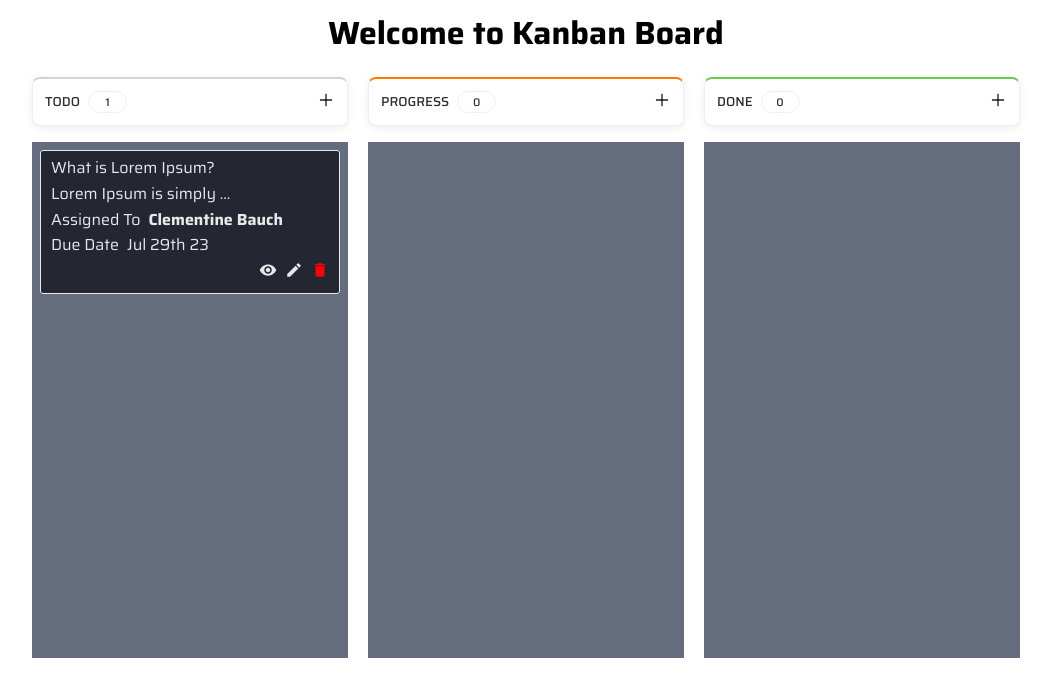
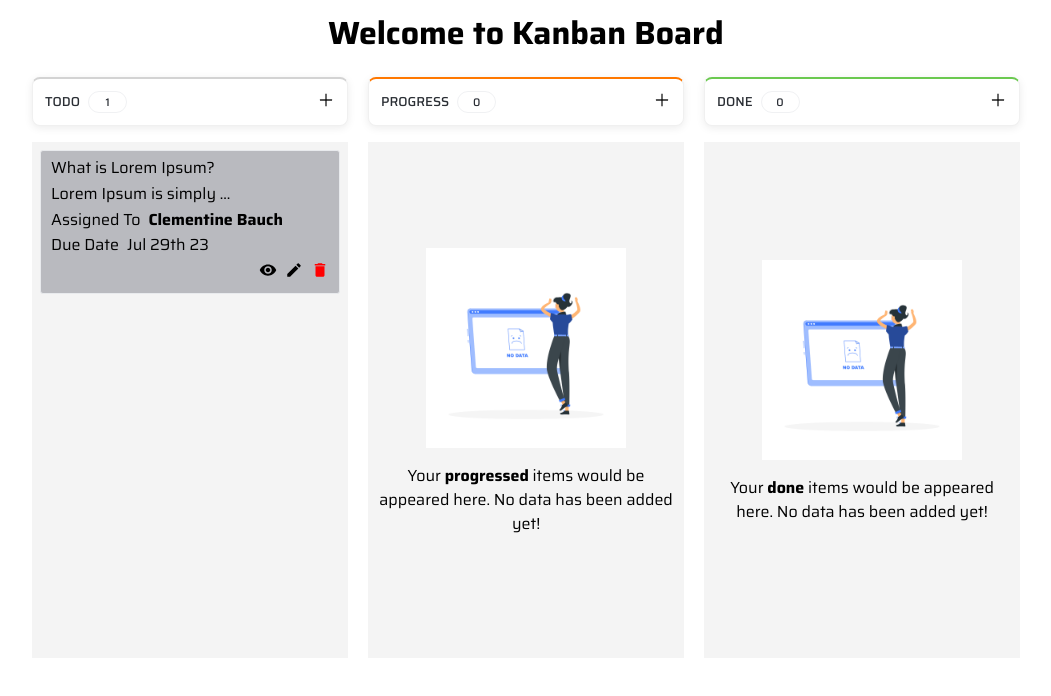
Before and after one commit to sagorpaul142/kanban_board, a React (Vite) app: page / in a window 1280 px wide. Shown: the top 696 px of the page, without its empty margins (114-1165 px from the left). Built offline with nearby package versions, Linux system fonts and the light colour scheme.

Commit message:
no data component add and display

```diff
--- /dev/null
+++ b/src/components/NoData/NoData.jsx
@@ -0,0 +1,16 @@
+import nodata from "../../assets/Nodata.gif"
+import {Image} from "antd";
+
+function NoData({status}) {
+    return (
+        <div className={'text-center'}>
+            <Image preview={false} width={200} src={nodata} alt={'nodata'}/>
+            <p>
+                Your <strong>{status==="progress" ? "progressed" : status}</strong> items would be appeared here.
+                No data has been added yet!
+            </p>
+        </div>
+    );
+}
+
+export default NoData;
--- a/src/components/Task/static/Task.css
+++ b/src/components/Task/static/Task.css
@@ -4,8 +4,9 @@
     padding: 7px 10px;
     min-width: 0;
     flex-grow: 1;
-    background: #242731;
-    color: #E8E8EA;
+    /*background: #242731;*/
+    background: #b9babf;
+    color: #000;
     border-radius: 3px;
     outline: 2px solid transparent;
 }
--- a/src/components/TaskList/TaskList.jsx
+++ b/src/components/TaskList/TaskList.jsx
@@ -1,6 +1,7 @@
 import Task from "../Task/Task.jsx";
 import "./static/TaskList.css"
 import {Draggable, Droppable} from "react-beautiful-dnd";
+import NoData from "../NoData/NoData.jsx";
 
 function TaskList({columnId, column}) {
     return (
@@ -9,9 +10,12 @@ function TaskList({columnId, column}) {
                 <div
                     {...provided.droppableProps}
                     ref={provided.innerRef}
-                    className="mt-4 task_list_column"
+                    className={column.items.length === 0 ? " div_center mt-4 task_list_column" : 'mt-4 task_list_column'}
                 >
                     {
+                        column.items.length === 0 ?
+                            <NoData status={columnId}/>
+                            :
                             column.items.map((item, index) => (
                                 <Draggable
                                     key={item.id}
@@ -25,7 +29,7 @@ function TaskList({columnId, column}) {
                                                 {...provided.draggableProps}
                                                 {...provided.dragHandleProps}
                                                 style={{
-                                                backgroundColor: snapshot.isDragging ? "#263B4A" : "#456C86",
+                                                    // backgroundColor: snapshot.isDragging ? "#263B4A" : "#456C86",
                                                     ...provided.draggableProps.style
                                                 }}
                                                 className={"single_task"}
--- a/src/components/TaskList/static/TaskList.css
+++ b/src/components/TaskList/static/TaskList.css
@@ -3,8 +3,7 @@
     max-width: 300px;
     min-height: 31.25rem;
     max-height: calc(100vh - 180px);
-    /*background: #16181d;*/
-    background: #646c7e;
+    background: #f4f4f4;
     overflow: auto;
 }
 
--- a/src/index.css
+++ b/src/index.css
@@ -121,3 +121,9 @@ body {
         width: auto;
     }
 }
+
+.div_center {
+    display: flex;
+    align-items: center;
+    justify-content: center;
+}
```
Also changed, not shown: src/assets/No_data.png (added), src/assets/Nodata.gif (added). Lines whose indentation alone changed are shown as unchanged.
